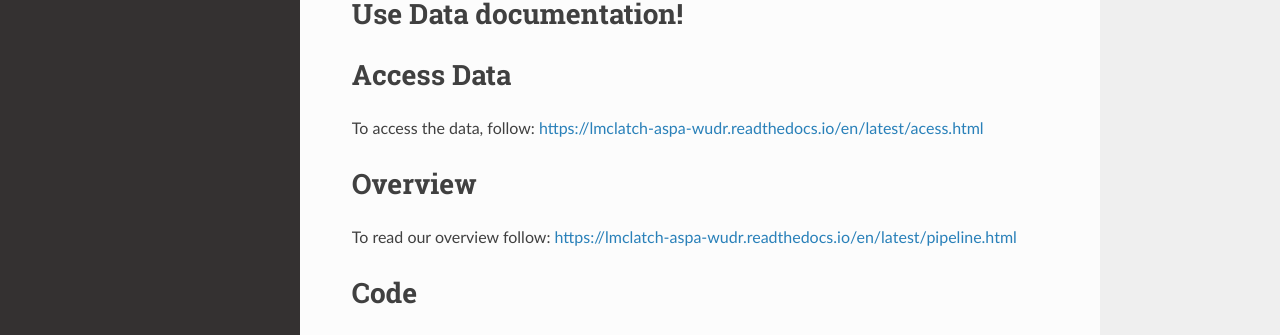
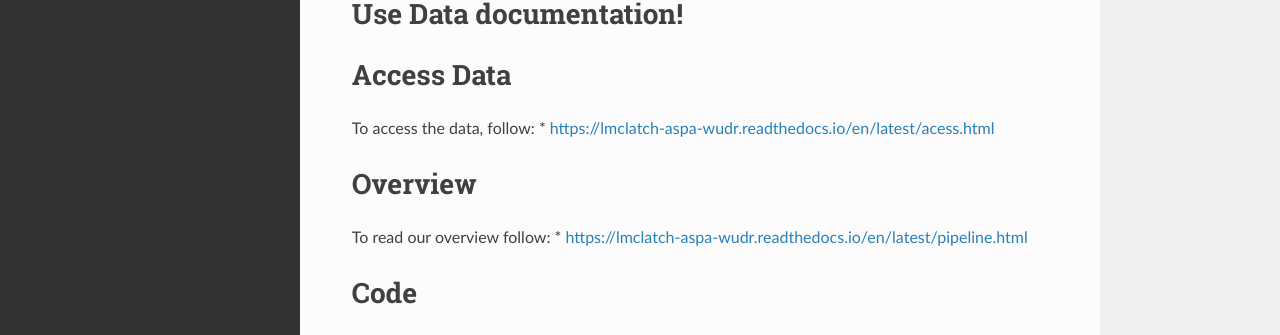
Before and after one commit to lmclatch/ASPA, a Sphinx documentation site: the page built from docs/index.rst, in a window 1280 px wide. Shown: the part 165-500 px from the top of the page. Built offline with Sphinx 7.4.7 and the Read the Docs theme 2.0.0, drawn with Linux system fonts in a browser that asks for light colours.

```diff
--- a/docs/index.rst
+++ b/docs/index.rst
@@ -16,13 +16,15 @@ Welcome to American Samoa Power Authority Water Use Data documentation!
 Access Data
 ==================
 
-To access the data, follow: https://lmclatch-aspa-wudr.readthedocs.io/en/latest/acess.html
+To access the data, follow:
+* https://lmclatch-aspa-wudr.readthedocs.io/en/latest/acess.html
 
 
 Overview
 ==================
 
-To read our overview follow: https://lmclatch-aspa-wudr.readthedocs.io/en/latest/pipeline.html
+To read our overview follow:
+* https://lmclatch-aspa-wudr.readthedocs.io/en/latest/pipeline.html
 
 
 
```
